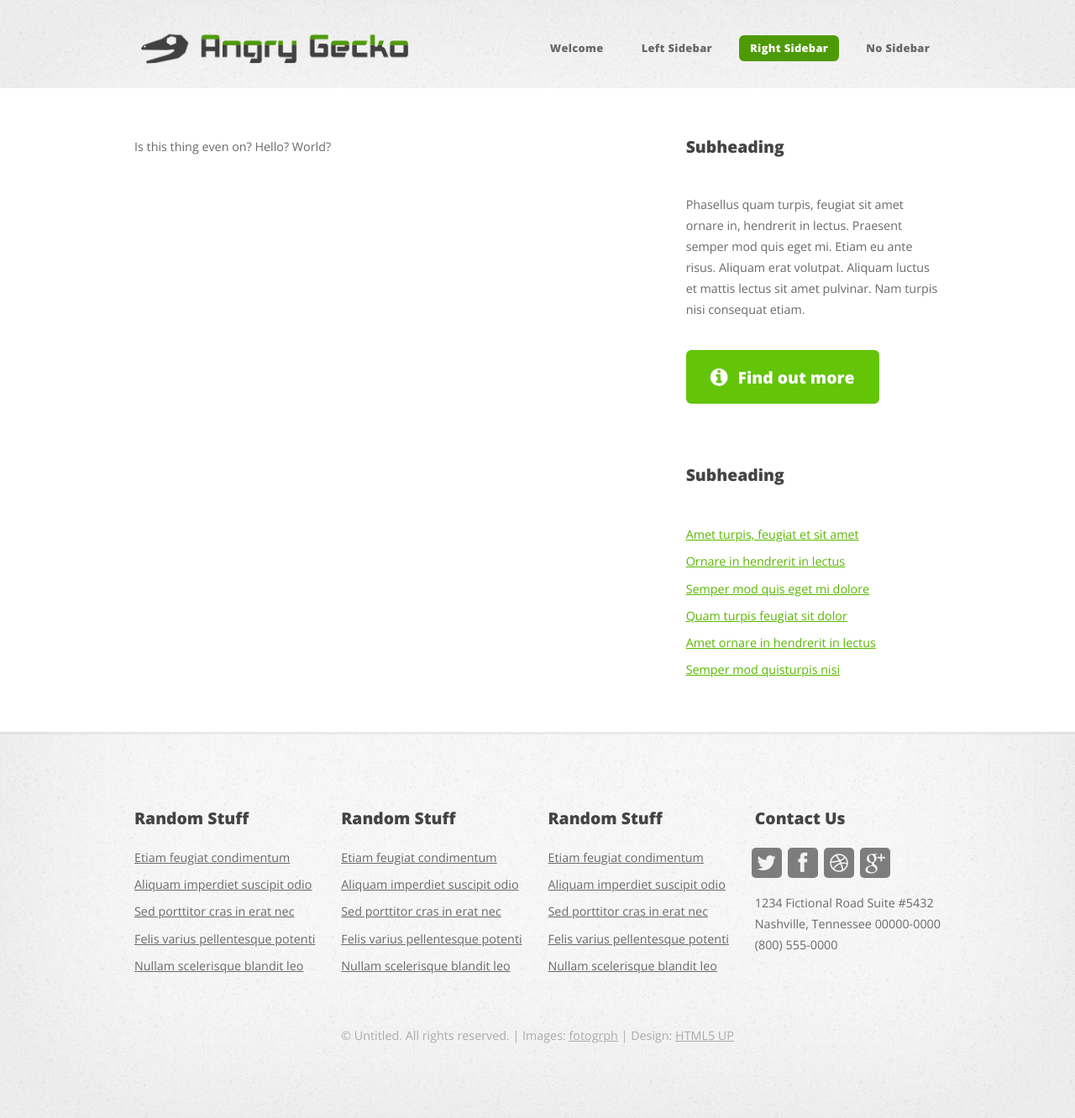
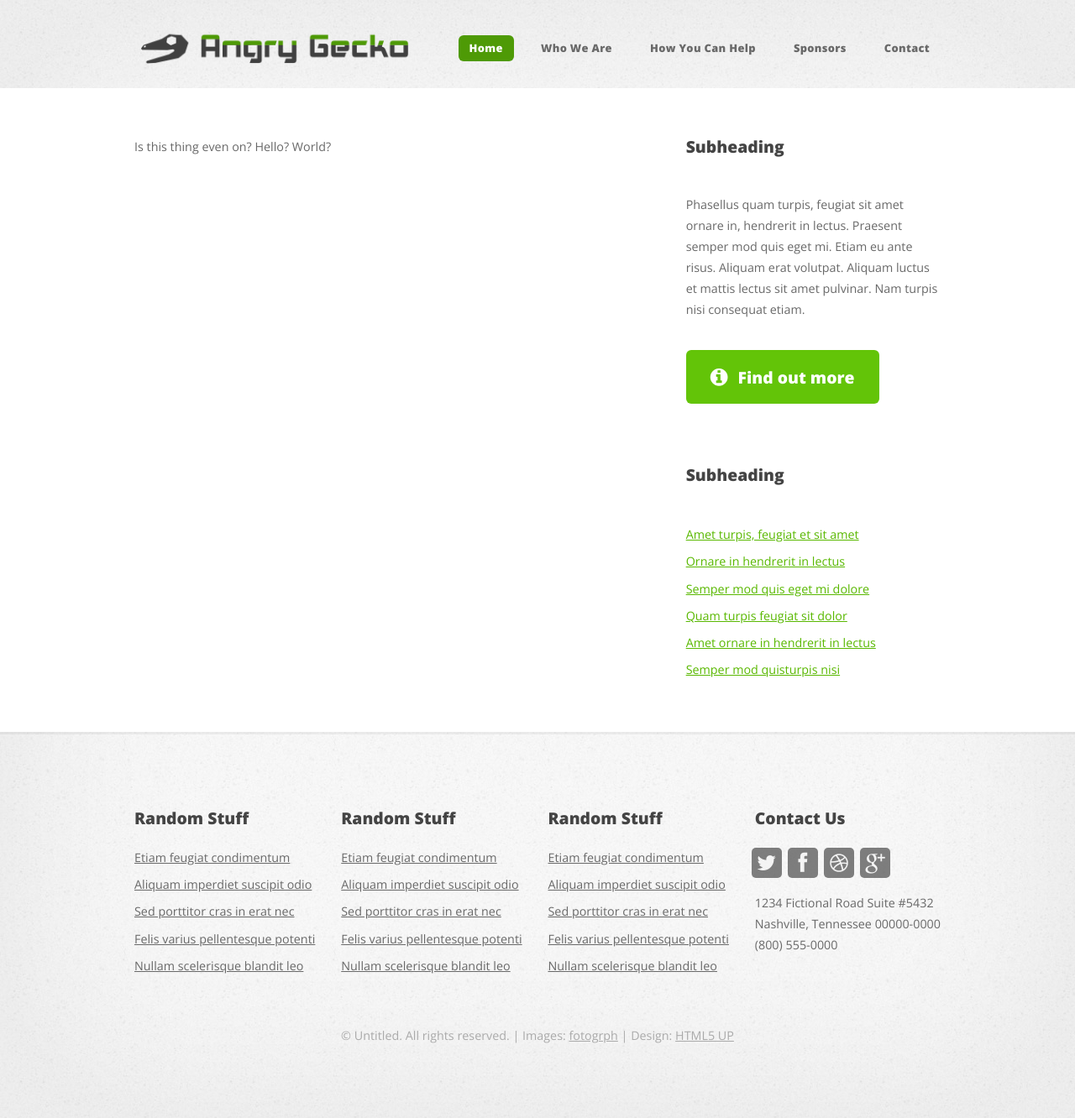
Before and after one commit to theCART/theCART.github.io, a Jekyll site: the page built from index.html, in a window 1280 px wide. Shown: the whole page at 84% size. Built offline with Jekyll 4.4.1, drawn with Linux system fonts in a browser that asks for light colours; Markdown is read by kramdown in place of the engine named in the settings.

Commit message:
Working dynamically generated navigaiton menu

```diff
--- a/_config.yml
+++ b/_config.yml
@@ -1,4 +1,21 @@
+# Website config
+
 name: Angry Gecko
+
+navigation:
+  - title: Home
+    url: /
+  - title: Who We Are
+    url: /who-we-are/
+  - title: How You Can Help
+    url: /how-you-can-help/
+  - title: Sponsors
+    url: /sponsors/
+  - title: Contact
+    url: /contact/
+
+# Jekyll config stuff
+
 markdown: redcarpet
 pygments: true
 safe: true
--- a/_layouts/right-sidebar.html
+++ b/_layouts/right-sidebar.html
@@ -42,10 +42,15 @@
 									<!-- Nav -->
 										<nav id="nav">
 											<ul>
-												<li><a href="index.html">Welcome</a></li>
-												<li><a href="left-sidebar.html">Left Sidebar</a></li>
-												<li class="current_page_item"><a href="right-sidebar.html">Right Sidebar</a></li>
-												<li><a href="no-sidebar.html">No Sidebar</a></li>
+												{% for link in site.navigation %}
+													{% assign current = nil %}
+													{% if page.url contains link.url %}
+														{% assign current = ' class="current_page_item"' %}
+													{% endif %}
+													<li{{ current }}>
+														<a href="{{ link.url }}">{{ link.title }}</a>
+													</li>
+												{% endfor %}
 											</ul>
 										</nav>
 
```
